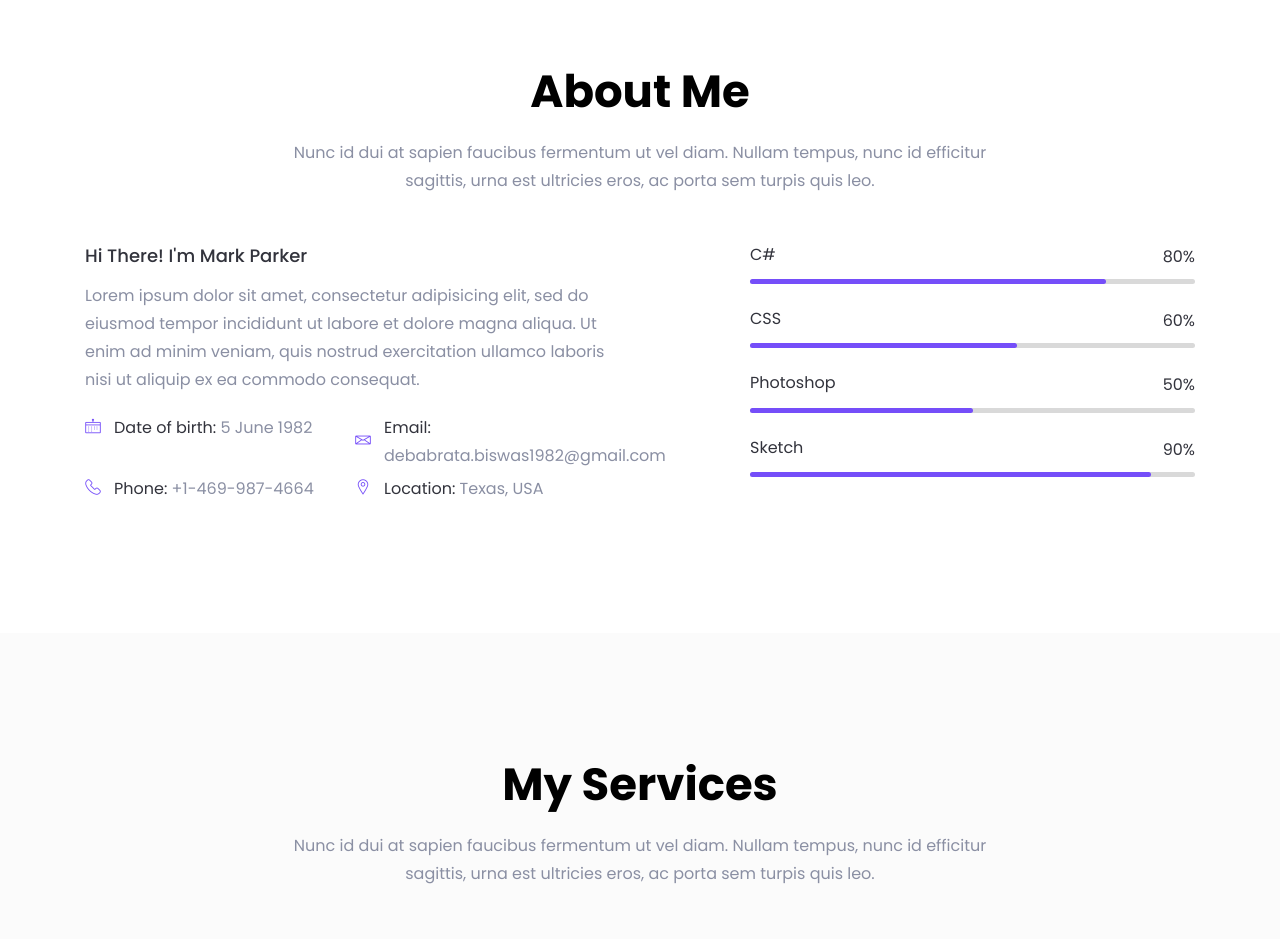
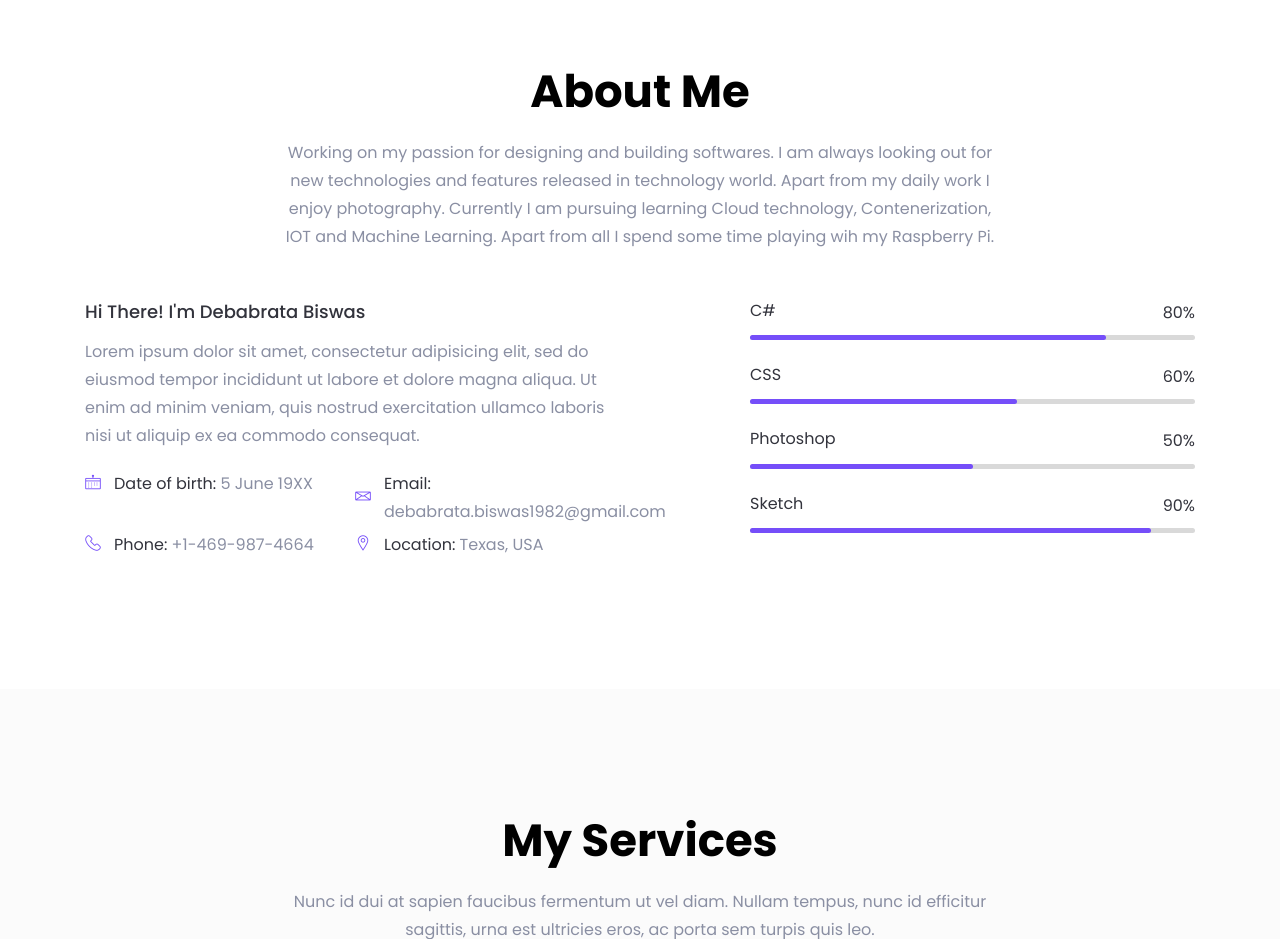
Before and after one commit to dbiswas0605/Resume, a plain HTML site: page Resume/index.html in a window 1280 px wide. Shown: the part 880-1819 px from the top of the page. Drawn offline with Linux system fonts and the light colour scheme; files whose address does not match are found by name.

Commit message:
Updated Title

```diff
--- a/Resume/index.html
+++ b/Resume/index.html
@@ -7,7 +7,7 @@
     <meta name="description" content="">
     <meta name="viewport" content="width=device-width, initial-scale=1, shrink-to-fit=no">
     <!--====== Title ======-->
-    <title>Unfold - Personal Portfolio & CV Template</title>
+    <title>Debabrata Biswas - Professional Resume</title>
     <!--====== Favicon Icon ======-->
     <link rel="shortcut icon" href="assets/images/favicon.png" type="image/png">
     <!--====== Bootstrap css ======-->
@@ -145,14 +145,14 @@
                 <div class="col-lg-8">
                     <div class="section-title text-center">
                         <h2 class="title">About Me</h2>
-                        <p>Nunc id dui at sapien faucibus fermentum ut vel diam. Nullam tempus, nunc id efficitur sagittis, urna est ultricies eros, ac porta sem turpis quis leo.</p>
+                        <p>Working on my passion for designing and building softwares. I am always looking out for new technologies and features released in technology world. Apart from my daily work I enjoy photography. Currently I am pursuing learning Cloud technology, Contenerization, IOT and Machine Learning. Apart from all I spend some time playing wih my Raspberry Pi.</p>
                     </div> <!-- section title -->
                 </div>
             </div> <!-- row -->
             <div class="row">
                 <div class="col-lg-6">
                     <div class="about-content mt-50">
-                        <h5 class="about-title">Hi There! I'm Mark Parker</h5>
+                        <h5 class="about-title">Hi There! I'm Debabrata Biswas</h5>
                         <p>Lorem ipsum dolor sit amet, consectetur adipisicing elit, sed do eiusmod tempor incididunt ut labore et dolore magna aliqua. Ut enim ad minim veniam, quis nostrud exercitation ullamco laboris nisi ut aliquip ex ea commodo consequat.</p>
                         <ul class="clearfix">
                             <li>
@@ -161,7 +161,7 @@
                                         <i class="lni-calendar"></i>
                                     </div>
                                     <div class="info-text">
-                                        <p><span>Date of birth:</span> 5 June 1982</p>
+                                        <p><span>Date of birth:</span> 5 June 19XX</p>
                                     </div>
                                 </div> <!-- single info -->
                             </li>
```
Also changed, not shown: 5 other files.
